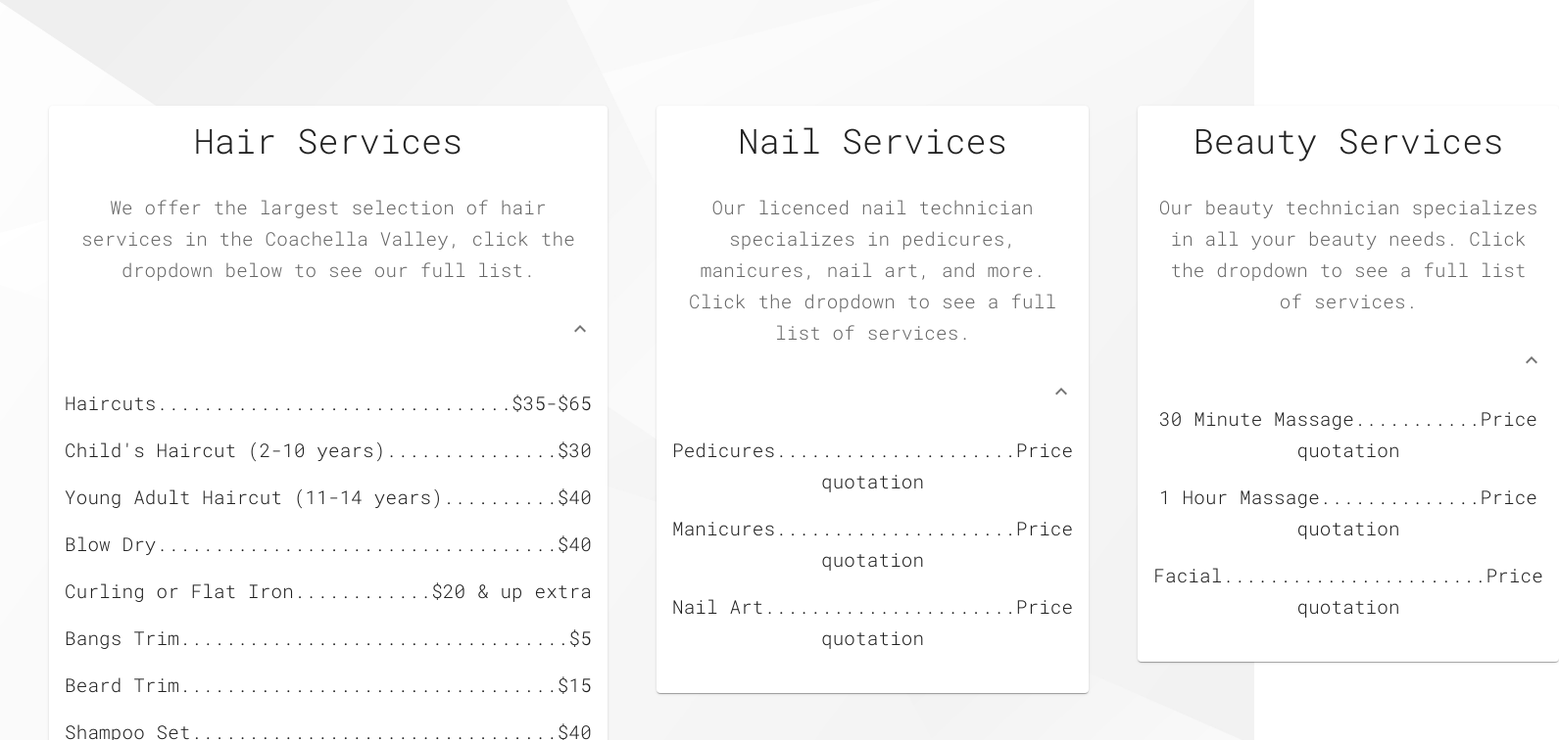
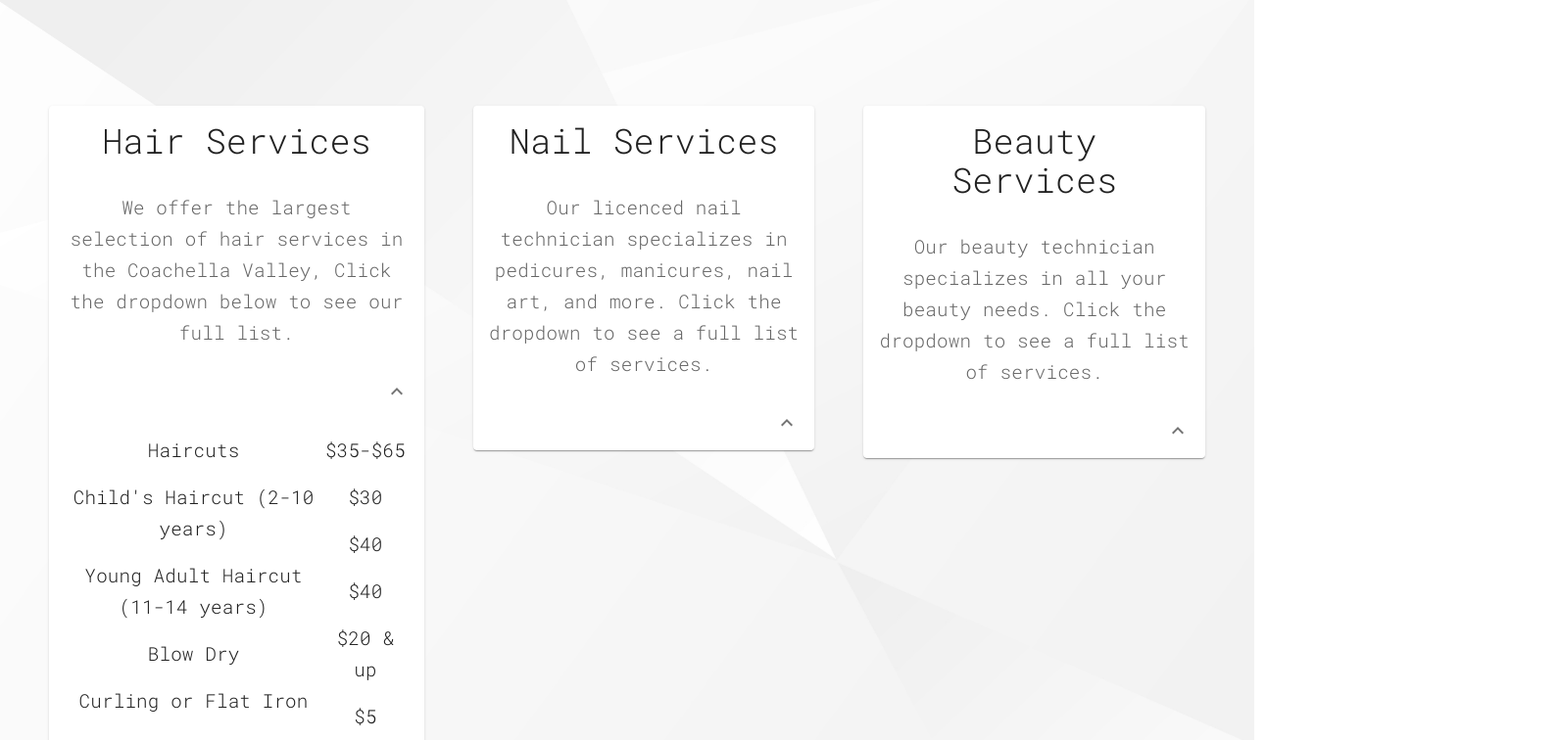
Before and after one commit to Austin-T-Johnson/headsuphair, a React (Create React App) app: page /services in a window 1280 px wide. Both pictures are taken after a click on the button 382 px from the left and 1146 px from the top of the page. Shown: the part 746-1502 px from the top of the page at 98% size, 1591 px wide, since content can reach past the window. Built offline with nearby package versions, Linux system fonts and the light colour scheme; a web font is replaced by a local one; what react-swipeable-views-utils would draw is missing.

Commit message:
service.js refactor

```diff
--- a/src/JSON/beauty-services.json
+++ /dev/null
@@ -1,11 +0,0 @@
-[
-    {
-        "txt": "30 Minute Massage...........Price quotation"
-    },
-    {
-        "txt": "1 Hour Massage..............Price quotation"
-    },
-    {
-        "txt": "Facial.......................Price quotation"
-    }
-]
--- a/src/JSON/nail-services.json
+++ /dev/null
@@ -1,11 +0,0 @@
-[
-    {
-        "txt": "Pedicures.....................Price quotation"
-    },
-    {
-        "txt": "Manicures.....................Price quotation"
-    },
-    {
-        "txt": "Nail Art......................Price quotation"
-    }
-]
--- a/src/JSON/services-card.json
+++ b/src/JSON/services-card.json
@@ -1,19 +1,22 @@
 [
     {
-        "title": "The Cut",
-        "header": "The cut begins with a full consultation regarding your hairstyle options.",
-        "info": "Your hair is then treated to our clarification process which removes hard water deposits, followed by a five-minute, monthly maitenance conditioning. Next, our designer will cut your hair using precision cutting techniques that make handling your hair between services a breeze.Complimentary hair sculpting or blow-dry finish."
+        "id": 0,
+        "title": "Hair Services",
+        "info": "We offer the largest selection of hair services in the Coachella Valley, Click the dropdown below to see our full list.",
+        "txt": ["Haircuts", "Child's Haircut (2-10 years)", "Young Adult Haircut (11-14 years)", "Blow Dry",  "Curling or Flat Iron",  "Bangs Trim",  "Beard Trim",  "Shampoo Set",  "Special Occasion Up-Do",  "Standard Wave",  "Custom Wave",  "Spiral Perm",  "Partial Perm", "T-Top Weave",  "Virgin Weave",  "Lo-Lites",  "Weave Touch-Up",  "Shades",  "Virgin Color",  "Color Touch-Up",  "Hi-Lites with Cap",  "Virgin Bleach",  "Bleach Touch-Up",  "Color Correction",  "Hair Extensions(Babe,Short to Lo)"],
+        "price": ["$35-$65", "$30", "$40", "$40", "$20 & up","$5", "$15", "$40", "$80 & up", "$75", "$90", "$150", "$75", "$85 & up", "$120 & up", "$85 & up", "$100 & up", "$80", "$95", "$80", "$75", "$120", "$95", "Price quotation", "Price quotation"]
     },
-    {
-        "title": "Color",
-        "header": "Corrective and custom color are our specialties.",
-        "info": "Our extensive color training comes into play as we use 'hair color as make up.' Skin tone analysis, highlights to brighten your face, and coloring that takes advantage of your natural tones, are just a few ofthe many elements taken into consideration in finding the most flattering color solution for you."
+    {   "id": 1,
+        "title": "Nail Services",
+       "info": "Our licenced nail technician specializes in pedicures, manicures, nail art, and more. Click the dropdown to see a full list of services.",
+       "txt": ["Pedicures", "Manicures", "Nail Art"],
+       "price": ["Price quotation","Price quotation","Price quotation"]
     },
-    {
-        "title": "Hair Straightening",
-        "subtitle": "Yuko Hair Straightening System",
-        "header": "We are pleased to offere the Yuko System Repair in our salon. ",
-        "info": "This straight permanent process was designed to not only straighten wavy or curly hair but also revitalize the hair. After the process is done, the hair not only stays straight, but also becomes healthier than ever.",
-        "subinfo": "Please call to book a consultation for pricing and more information."
+    {   "id": 2,
+        "title": "Beauty Services",
+       "info": "Our beauty technician specializes in all your beauty needs. Click the dropdown to see a full list of services.",
+       "txt": ["30 Minute Massage", "1 Hour Massage", "Facial"],
+       "price": ["Price quotation","Price quotation","Price quotation"]
+
     }
 ]
--- a/src/JSON/services-pricing.json
+++ /dev/null
@@ -1,80 +0,0 @@
-[
-    {
-        "header": "We offer the largest selection of hair and beauty services in the Coachella Valley, click the dropdown below to see our full list of services."
-    },
-    {
-        "txt": "Haircuts...............................$35-$65"
-    },
-    {
-        "txt": "Child's Haircut (2-10 years)...............$30"
-    },
-    {
-        "txt": "Young Adult Haircut (11-14 years)..........$40"
-    },
-    {
-        "txt": "Blow Dry...................................$40"
-    },
-    {
-        "txt": "Curling or Flat Iron............$20 & up extra"
-    },
-    {
-        "txt": "Bangs Trim..................................$5"
-    },
-    {
-        "txt": "Beard Trim.................................$15"
-    },
-    {
-        "txt": "Shampoo Set................................$40"
-    },
-    {
-        "txt": "Special Occasion Up-Do................$80 & up"
-    },
-    {
-        "txt": "Standard Wave..............................$75"
-    },
-    {
-        "txt": "Custom Wave................................$90"
-    },
-    {
-        "txt": "Spiral Perm...............................$150"
-    },
-    {
-        "txt": "Partial Perm...............................$75"
-    },
-    {
-        "txt": "T-Top Weave...........................$85 & up"
-    },
-    {
-        "txt": "Virgin Weave.........................$120 & up"
-    },
-    {
-        "txt": "Lo-Lites..............................$85 & up"
-    },
-    {
-        "txt": "Weave Touch-Up.......................$100 & up"
-    },
-    {
-        "txt": "Shades.....................................$80"
-    },
-    {
-        "txt": "Virgin Color...............................$95"
-    },
-    {
-        "txt": "Color Touch-Up.............................$80"
-    },
-    {
-        "txt": "Hi-Lites with Cap..........................$75"
-    },
-    {
-        "txt": "Virgin Bleach.............................$120"
-    },
-    {
-        "txt": "Bleach Touch-Up............................$95"
-    },
-    {
-        "txt": "Color Correction...............Price quotation"
-    },
-    {
-        "txt": "Hair Extensions(Babe,Short to Lo)........Price quotation"
-    }
-]
--- a/src/components/Services.js
+++ b/src/components/Services.js
@@ -1,9 +1,6 @@
 import React, { useState } from "react";
 import Contact from "./Contact";
-import servicesPricing from "../JSON/services-pricing.json";
-import nailServices from "../JSON/nail-services.json";
 import servicesCard from "../JSON/services-card.json";
-import beautyServices from "../JSON/beauty-services.json"
 import { styled } from "@mui/material/styles";
 import Card from "@mui/material/Card";
 import CardHeader from "@mui/material/CardHeader";
@@ -15,22 +12,29 @@ import Typography from "@mui/material/Typography";
 import ExpandMoreIcon from "@mui/icons-material/ExpandMore";
 
 const Services = () => {
-  const [expanded, setExpanded] = useState(false);
+  const [expanded, setExpanded] = useState({});
+  const [isExpanded, setIsExpanded] = useState(true);
 
   const ExpandMore = styled((props) => {
     const { expand, ...other } = props;
     return <IconButton {...other} />;
   })(({ theme, expand }) => ({
-    transform: !expand ? "rotate(0deg)" : "rotate(180deg)",
+    transform: !expand ? "rotate(180deg)" : "rotate(0deg)",
     marginLeft: "auto",
     transition: theme.transitions.create("transform", {
       duration: theme.transitions.duration.shortest,
     }),
   }));
 
-  const handleExpandClick = () => {
-    setExpanded(!expanded);
+  const handleExpandClick = (id) => {
+    setExpanded((expanded) => ({
+      ...expanded,
+      [id]: !expanded[id],
+    }));
+    setIsExpanded(!isExpanded);
+    console.log(isExpanded);
   };
+
 
   return (
     <>
@@ -38,112 +42,58 @@ const Services = () => {
       <div className="services-container">
         <span className="services-header-txt">Our Services</span>
         <div className="services-header-img"></div>
-        {/* <div className="services-info-container">
-          {servicesCard.map((data, idx) => {
+        <div className="services-card-container">
+          {servicesCard.map((service, index) => {
             return (
-              <div className="services-info" key={idx}>
-                <h1>{data.title}</h1>
-                <h2>{data.subtitle}</h2>
-                <div className="services-info-txt-container">
-                  <p className="services-info-p">{data.info}</p>
-                </div>
-                <h3>{data.subinfo}</h3>
-              </div>
-            );
-          })}
-        </div> */}
-
-        <div className="services-card-container">
-          <div className="services-card">
+              <div className="services-card" key={index}>
                 <Card sx={{ maxWidth: 845 }}>
-              <CardHeader title="Hair Services" />
+                  <CardHeader title={service.title} />
                   <CardContent>
                     <Typography variant="body2" color="text.secondary">
-                  We offer the largest selection of hair services in the
-                  Coachella Valley, click the dropdown below to see our full
-                  list.
+                      {service.info}
                     </Typography>
                   </CardContent>
                   <CardActions disableSpacing>
                     <ExpandMore
-                  expand={expanded}
-                  onClick={handleExpandClick}
+                      expand={isExpanded}
+                      onClick={(id) => handleExpandClick(service.id)}
                       aria-expanded={expanded}
                       aria-label="show more"
                     >
                       <ExpandMoreIcon />
                     </ExpandMore>
                   </CardActions>
-              <Collapse in={expanded} timeout="auto" unmountOnExit>
+                  <Collapse
+                    in={expanded[service.id]}
+                    timeout="auto"
+                    unmountOnExit
+                  >
                     <CardContent>
-                  {servicesPricing.map((service) => {
-                    return <Typography paragraph>{service.txt}</Typography>;
+                      <div className="service-card-info-wrapper">
+                        <div className="service-card-text-left">
+                          {service.txt.map((txt) => {
+                            return (
+                              <Typography paragraph key={index}>{txt}</Typography>
+                            );
                           })}
+                        </div>
+                        <div className="service-card-prices-right">
+                            {service.price.map((price) => {
+                                return (
+                                   <Typography paragraph key={index}>
+                            {price}
+                          </Typography>
+                                )
+                            })}
+
+                        </div>
+                      </div>
                     </CardContent>
                   </Collapse>
                 </Card>
               </div>
-
-          <div className="services-card">
-            <Card sx={{ maxWidth: 845 }}>
-              <CardHeader title="Nail Services" />
-              <CardContent>
-                <Typography variant="body2" color="text.secondary">
-                  Our licenced nail technician specializes in pedicures,
-                  manicures, nail art, and more. Click the dropdown to see a
-                  full list of services.
-                </Typography>
-              </CardContent>
-              <CardActions disableSpacing>
-                <ExpandMore
-                  expand={expanded}
-                  onClick={handleExpandClick}
-                  aria-expanded={expanded}
-                  aria-label="show more"
-                >
-                  <ExpandMoreIcon />
-                </ExpandMore>
-              </CardActions>
-              <Collapse in={expanded} timeout="auto" unmountOnExit>
-                <CardContent>
-                  {nailServices.map((service) => {
-                    return <Typography paragraph>{service.txt}</Typography>;
+            );
           })}
-                </CardContent>
-              </Collapse>
-            </Card>
-          </div>
-
-          <div className="services-card">
-            <Card sx={{ maxWidth: 845 }}>
-              <CardHeader title="Beauty Services" />
-              <CardContent>
-                <Typography variant="body2" color="text.secondary">
-                  Our beauty technician specializes in all your beauty needs. Click the dropdown to see a
-                  full list of services.
-                </Typography>
-              </CardContent>
-              <CardActions disableSpacing>
-                <ExpandMore
-                  expand={expanded}
-                  onClick={handleExpandClick}
-                  aria-expanded={expanded}
-                  aria-label="show more"
-                >
-                  <ExpandMoreIcon />
-                </ExpandMore>
-              </CardActions>
-              <Collapse in={expanded} timeout="auto" unmountOnExit>
-                <CardContent>
-                  {beautyServices.map((service) => {
-                    return <Typography paragraph>{service.txt}</Typography>;
-                  })}
-                </CardContent>
-              </Collapse>
-            </Card>
-          </div>
-
-
         </div>
         <div className="disclaimer">
           <h3>
```
Also changed, not shown: src/App.scss (+11 -9 lines). Lines whose indentation alone changed are shown as unchanged.
